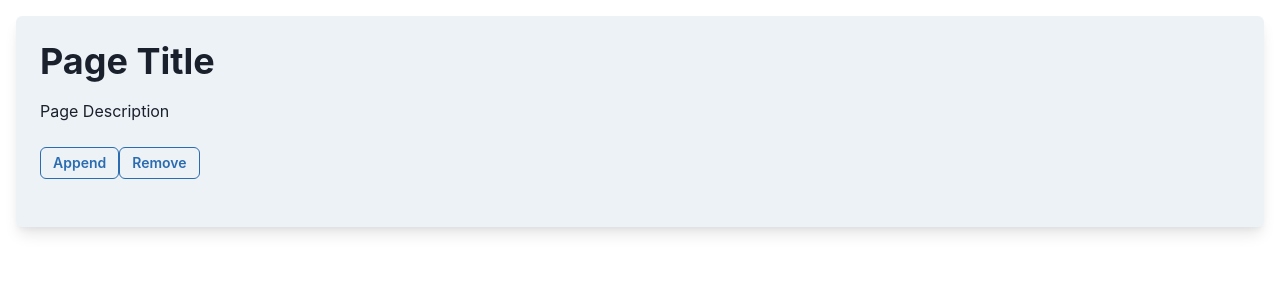
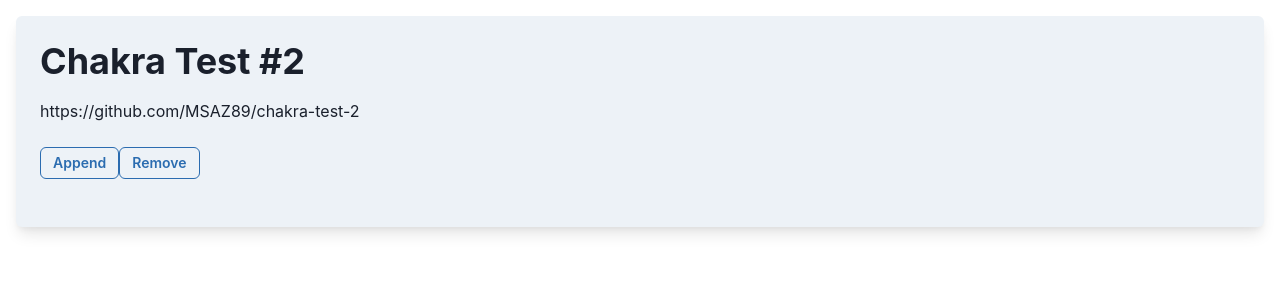
Before and after one commit to MSAZ89/chakra-test-2, a React (Create React App) app: page / in a window 1280 px wide. Shown: the top 300 px of the page. Built offline with nearby package versions, Linux system fonts and the light colour scheme.

Commit message:
Updated h1 and page title, github link

```diff
--- a/public/index.html
+++ b/public/index.html
@@ -24,7 +24,7 @@
       work correctly both with client-side routing and a non-root public URL.
       Learn how to configure a non-root public URL by running `npm run build`.
     -->
-    <title>React App</title>
+    <title>Chakra Test #2</title>
   </head>
   <body>
     <noscript>You need to enable JavaScript to run this app.</noscript>
--- a/src/App.js
+++ b/src/App.js
@@ -27,7 +27,7 @@
   return (
     <Container maxW='7xl' className='App'>
       <Box boxShadow='lg' p='6' rounded='md' bg='gray.100' mt="4">
-        <Header h1='Page Title' desc="Page Description"/>
+        <Header h1='Chakra Test #2' desc={<a href="https://github.com/MSAZ89/chakra-test-2" target={'_blank'}>https://github.com/MSAZ89/chakra-test-2</a>}/>
         <Button variant='outline' size='sm' colorScheme='blue' onClick={() => AppendData()}>Append</Button>
         <Button variant='outline' size='sm' colorScheme='blue' onClick={() => FilterAndUpdateData()}>Remove</Button>
         <br/><br/>
```
